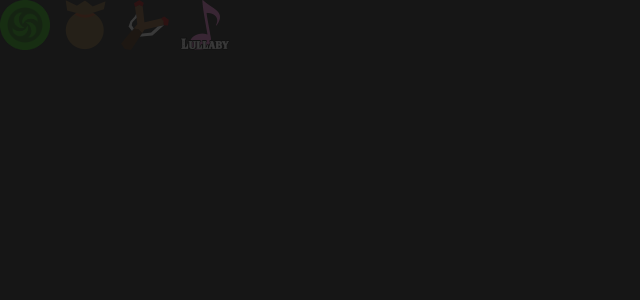
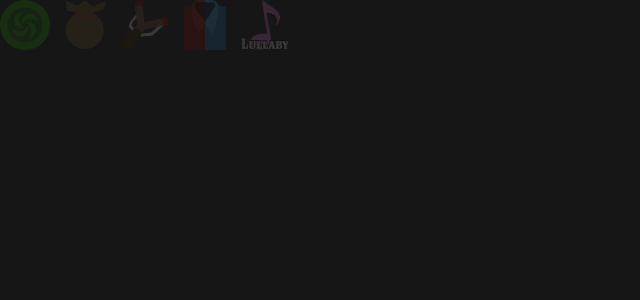
Before and after one commit to matthewkirby/Zelda64-Tracker, a React (Create React App) app: page / in a window 1280 px wide. Shown: the top 300 px of the page, without its empty margins (0-640 px from the left). Built offline with nearby package versions, Linux system fonts and the light colour scheme.

Commit message:
Implemented composite or split items.

```diff
--- a/src/button_dictionary/composite_dictionary.json
+++ b/src/button_dictionary/composite_dictionary.json
@@ -1,18 +1,18 @@
 {
+  "TEMPLATE": {
+    "items": "(Array(item1, item2) The two items to composite together. Left click will toggle item 1 and right click item 2."
+  },
+
   "OOT_COMPOSITE_SPELLS": {
-    "items": ["OOT_DINS_FIRE", "OOT_FARORES_WIND"],
-    "disableZero": true
+    "items": ["OOT_DINS_FIRE", "OOT_FARORES_WIND"]
   },
   "OOT_COMPOSITE_ARROWS": {
-    "items": ["OOT_FIRE_ARROWS", "OOT_LIGHT_ARROWS"],
-    "disableZero": true
+    "items": ["OOT_FIRE_ARROWS", "OOT_LIGHT_ARROWS"]
   },
   "OOT_COMPOSITE_BOOTS": {
-    "items": ["OOT_IRON_BOOTS", "OOT_HOVER_BOOTS"],
-    "disableZero": true
+    "items": ["OOT_IRON_BOOTS", "OOT_HOVER_BOOTS"]
   },
   "OOT_COMPOSITE_TUNICS": {
-    "items": ["OOT_GORON_TUNIC", "OOT_ZORA_TUNIC"],
-    "disableZero": true
+    "items": ["OOT_GORON_TUNIC", "OOT_ZORA_TUNIC"]
   }
 }
--- a/src/components/App.jsx
+++ b/src/components/App.jsx
@@ -21,7 +21,7 @@ import { Item } from 'components/Item'
 //   "OOT_ZELDAS_LULLABY_WCHECK", "OOT_EPONAS_SONG_WCHECK", "OOT_SARIAS_SONG_WCHECK", "OOT_SUNS_SONG_WCHECK", "OOT_SONG_OF_TIME_WCHECK", "OOT_SONG_OF_STORMS_WCHECK",
 //   "OOT_MINUET_WCHECK", "OOT_BOLERO_WCHECK", "OOT_SERENADE_WCHECK", "OOT_NOCTURNE_WCHECK", "OOT_REQUIEM_WCHECK", "OOT_PRELUDE_WCHECK"
 // ]
-const tempTrackerLayoutIdList = ["OOT_FOREST_MEDALLION", "MM_BOMB_BAG_WKEG", "OOT_SLINGSHOT", "OOT_COMPOSITE_SPELLS", "OOT_ZELDAS_LULLABY_WCHECK"]
+const tempTrackerLayoutIdList = ["OOT_FOREST_MEDALLION", "MM_BOMB_BAG_WKEG", "OOT_SLINGSHOT", "OOT_COMPOSITE_TUNICS", "OOT_ZELDAS_LULLABY_WCHECK"]
 
 const initializeTrackerState = (layout) => {
   const initialState = layout.reduce((tot, item) => {
--- /dev/null
+++ b/src/components/Composite.jsx
@@ -0,0 +1,38 @@
+import 'style/composite.css';
+
+export const Composite = ({ itemInfo, itemState, updateSingleItem }) => {
+
+  const [leftItem, rightItem] = itemInfo.items;
+  const [leftState, rightState] = itemState;
+
+  // Build the list of classes
+  const leftClassList = ["base", leftItem];
+  const rightClassList = ["base", rightItem];
+  if (!leftState && !rightState) {
+    leftClassList.push("left-half", "itm-false");
+    rightClassList.push("right-half", "itm-false");
+  } else if (leftState && !rightState) {
+    leftClassList.push("single-item");
+    rightClassList.push("itm-hidden");
+  } else if (!leftState && rightState) {
+    leftClassList.push("itm-hidden");
+    rightClassList.push("single-item")
+  } else {
+    leftClassList.push("left-half");
+    rightClassList.push("right-half");
+  }
+
+  // Set up the button interaction
+  const onInteract = (slot) => {
+    let newState = [itemState[0], itemState[1]];
+    newState[slot] = !newState[slot];
+    updateSingleItem({ [itemInfo.name]: newState });
+  };
+
+  return (
+    <div className='composite' onClick={() => onInteract(0)} onContextMenu={() => onInteract(1)} >
+      <button className={leftClassList.join(" ")} />
+      <button className={rightClassList.join(" ")} />
+    </div>
+  );
+}
--- a/src/components/Item.jsx
+++ b/src/components/Item.jsx
@@ -2,6 +2,7 @@ import 'style/Item.css';
 import { Cycle } from './Cycle';
 import { Toggle } from './Toggle';
 import { Badge } from './Badge';
+import { Composite } from './Composite';
 
 export const Item = (props) => {
   const itemType = props.itemInfo.type;
@@ -13,7 +14,7 @@ export const Item = (props) => {
   } else if (itemType === 'badge') {
     return <Badge {...props} />;
   } else if (itemType === 'composite') {
-    return '';
+    return <Composite {...props} />;
   } else {
     console.error(Error(`Item type ${itemType} does not have a defined implementation.`));
   }
--- /dev/null
+++ b/src/style/composite.css
@@ -0,0 +1,30 @@
+.composite {
+  display: grid;
+  grid-template-columns: [c0] 50% [c1] 50% [c2];
+  grid-template-rows: [r0] 50% [r1] 50% [r2];
+  gap: 0 0;
+}
+
+.composite > .base {
+  border: none;
+  background-size: contain;
+  background-color: transparent;
+}
+
+.composite > .single-item {
+  grid-column: c0 / c2;
+  grid-row: r0 / r2;
+}
+
+.composite > .left-half {
+  grid-column: c0 / c1;
+  grid-row: r0 / r2;
+  background-size: 200%;
+}
+
+.composite > .right-half {
+  grid-column: c1 / c2;
+  grid-row: r0 / r2;
+  background-size: 200%;
+  background-position: -100%;
+}
--- a/src/style/item_lookup.css
+++ b/src/style/item_lookup.css
@@ -11,6 +11,8 @@
 .OOT_STRENGTH_1     { background-image: url('assets/items/oot/items/goron_bracelet.png'); }
 .OOT_STRENGTH_2     { background-image: url('assets/items/oot/items/silver_gauntlets.png'); }
 .OOT_STRENGTH_3     { background-image: url('assets/items/oot/items/gold_gauntlets.png'); }
+.OOT_GORON_TUNIC    { background-image: url('assets/items/oot/items/goron_tunic.png'); }
+.OOT_ZORA_TUNIC     { background-image: url('assets/items/oot/items/zora_tunic.png'); }
 
 .OOT_ZELDAS_LULLABY { background-image: url('assets/items/oot/songs/lullaby.png'); }
 
```
